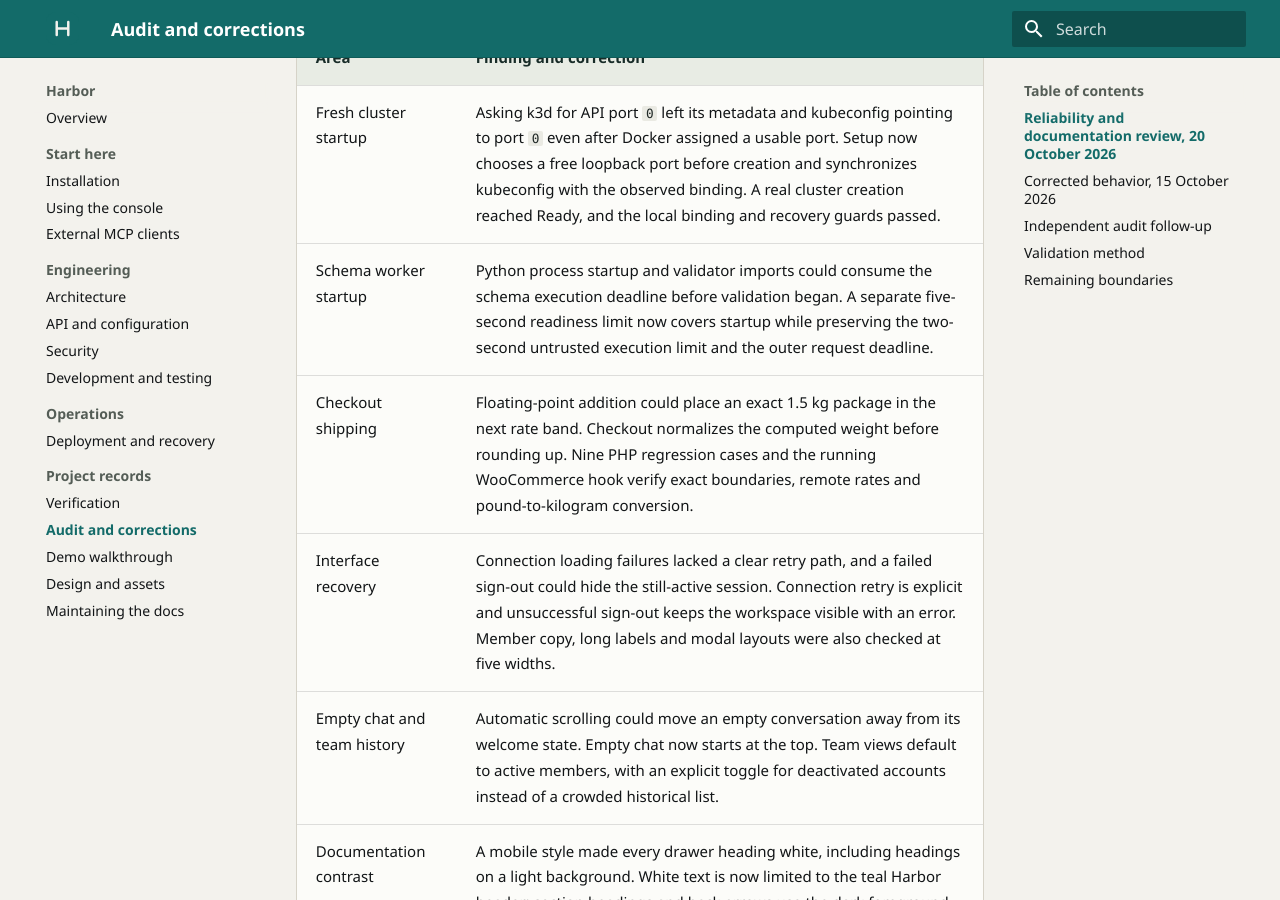
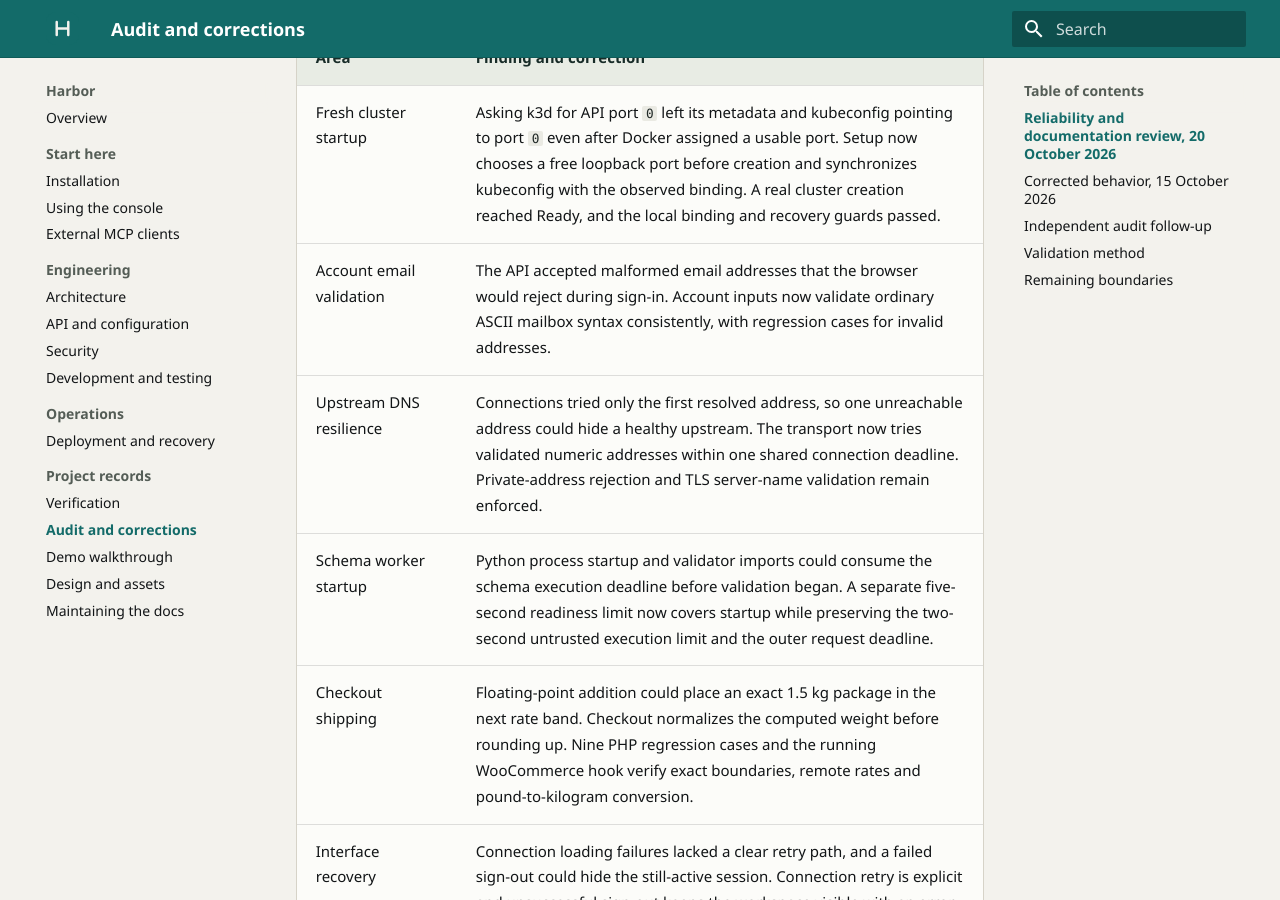
Before and after one commit to satwiksps/harbor, an MkDocs documentation site: the page built from docs/audit.md, in a window 1280 px wide and 900 px high, scrolled down 413 px. Built offline with MkDocs 1.6.1 and Material for MkDocs 9.7.7, drawn with Linux system fonts in a browser that asks for light colours; some of the changed text lies outside the part shown.

Commit message:
docs: complete validation and CI audit notes

```diff
--- a/docs/audit.md
+++ b/docs/audit.md
@@ -7,6 +7,8 @@ Scope: application logic, authorization, chat, MCP routing, WooCommerce, local o
 | Area | Finding and correction |
 | --- | --- |
 | Fresh cluster startup | Asking k3d for API port `0` left its metadata and kubeconfig pointing to port `0` even after Docker assigned a usable port. Setup now chooses a free loopback port before creation and synchronizes kubeconfig with the observed binding. A real cluster creation reached Ready, and the local binding and recovery guards passed. |
+| Account email validation | The API accepted malformed email addresses that the browser would reject during sign-in. Account inputs now validate ordinary ASCII mailbox syntax consistently, with regression cases for invalid addresses. |
+| Upstream DNS resilience | Connections tried only the first resolved address, so one unreachable address could hide a healthy upstream. The transport now tries validated numeric addresses within one shared connection deadline. Private-address rejection and TLS server-name validation remain enforced. |
 | Schema worker startup | Python process startup and validator imports could consume the schema execution deadline before validation began. A separate five-second readiness limit now covers startup while preserving the two-second untrusted execution limit and the outer request deadline. |
 | Checkout shipping | Floating-point addition could place an exact 1.5 kg package in the next rate band. Checkout normalizes the computed weight before rounding up. Nine PHP regression cases and the running WooCommerce hook verify exact boundaries, remote rates and pound-to-kilogram conversion. |
 | Interface recovery | Connection loading failures lacked a clear retry path, and a failed sign-out could hide the still-active session. Connection retry is explicit and unsuccessful sign-out keeps the workspace visible with an error. Member copy, long labels and modal layouts were also checked at five widths. |
@@ -17,6 +19,7 @@ Scope: application logic, authorization, chat, MCP routing, WooCommerce, local o
 | Operational guidance | Long sections mixed procedures with duplicated historical results. Maintenance steps now have distinct headings, troubleshooting starts with symptoms, and dated evidence remains in the verification record. Restore guidance explicitly keeps the store bootstrap Job stopped during imports. |
 | Recovery ownership | Manually applied recovery manifests left fields shared with a temporary Kubernetes field manager. A forced Helm conflict resolution did not transfer unchanged fields. A scoped cleanup removed only that temporary manager's entries, preserving resource specifications and content. Normal deployment and the configuration upgrade/rollback drill then passed; deployment defaults are unchanged. |
 | Repository cleanup | Removed an unused private screenshot from `docs/assets` and a dashboard-specific Docker ignore file that the root-context builds never used. Runtime screenshot evidence stays ignored, and documentation publication still rejects unreviewed files. |
+| CI maintenance | The successful run reported that the dependency setup action targeted a deprecated Node runtime. The workflow now uses setup-uv v7 and names Ubuntu 24.04 explicitly so an `ubuntu-latest` migration does not silently change the test environment. |
 
 The [verification record](verification.md) separates automated regressions, manual presentation checks and real checkout/provider results. The current run also restored both databases and WordPress content from backup into empty volumes before exercising the deployed application.
 
```
